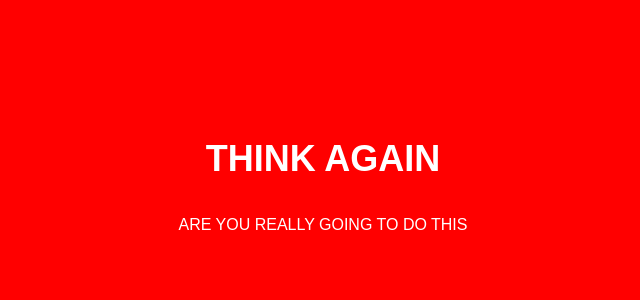
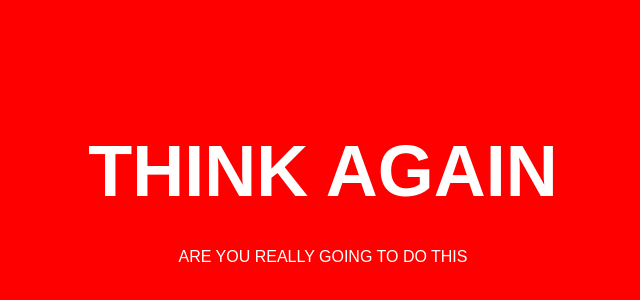
Before and after one commit to Lucifer1590/Caution, a plain HTML site: page index.html in a window 1280 px wide. Shown: the part 218-518 px from the top of the page, without its empty margins (317-957 px from the left). Drawn offline with Linux system fonts and the light colour scheme.

Commit message:
Update index.html

```diff
--- a/index.html
+++ b/index.html
@@ -19,13 +19,13 @@
         }
 
         h1 {
-            font-size: 24px;
+            font-size: 48px; /* Increased font size */
             margin-bottom: 20px;
         }
 
         @media (min-width: 768px) {
             h1 {
-                font-size: 36px;
+                font-size: 72px; /* Increased font size for larger screens */
             }
         }
     </style>
```
